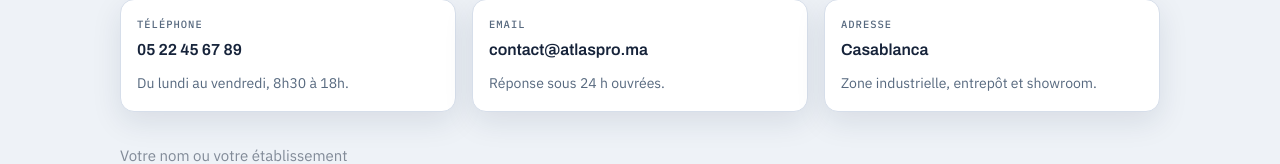
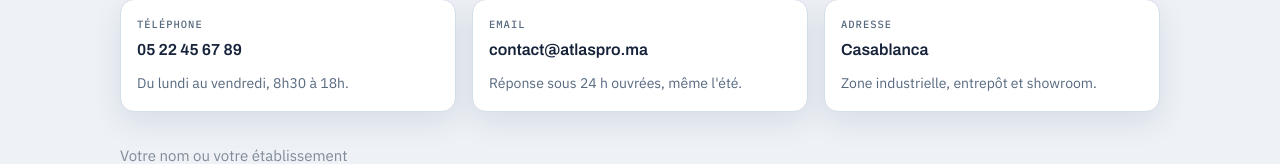
Before and after one commit to bardouniaya0-code/site-b2b, a Next.js app: page /contact in a window 1280 px wide. Shown: the part 159-323 px from the top of the page. Built offline with nearby package versions, Linux system fonts and the light colour scheme.

Commit message:
ATLAS-110 : horaires d'été sur la page Contact

```diff
--- a/src/app/contact/page.tsx
+++ b/src/app/contact/page.tsx
@@ -16,7 +16,7 @@
                     <div className="card">
                         <div className="cat">Email</div>
                         <h3>contact@atlaspro.ma</h3>
-                        <p className="lead" style={{ margin: 0, fontSize: 14 }}>Réponse sous 24 h ouvrées.</p>
+                        <p className="lead" style={{ margin: 0, fontSize: 14 }}> Réponse sous 24 h ouvrées, même l'été.</p>
                     </div>
                     <div className="card">
                         <div className="cat">Adresse</div>
```
